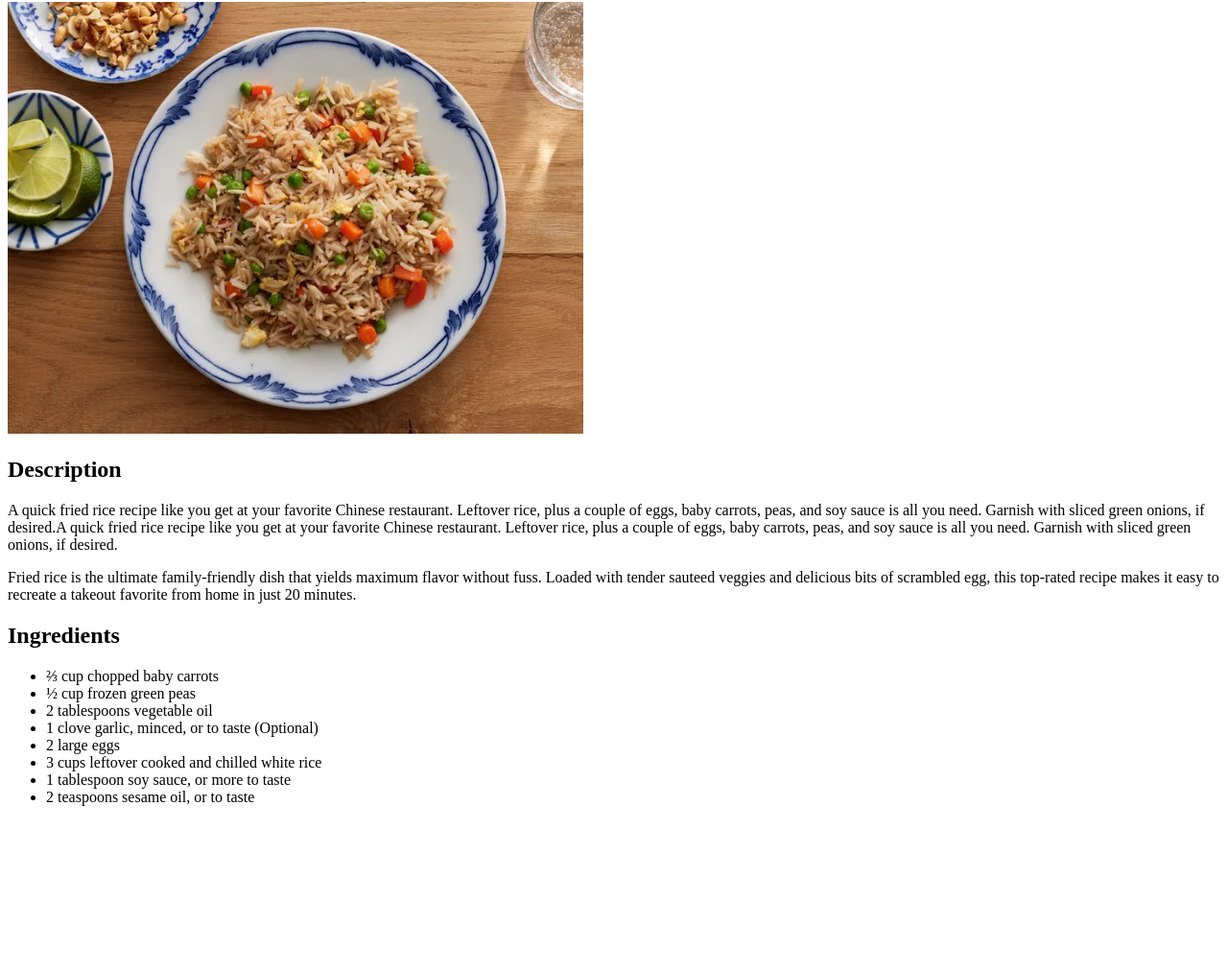
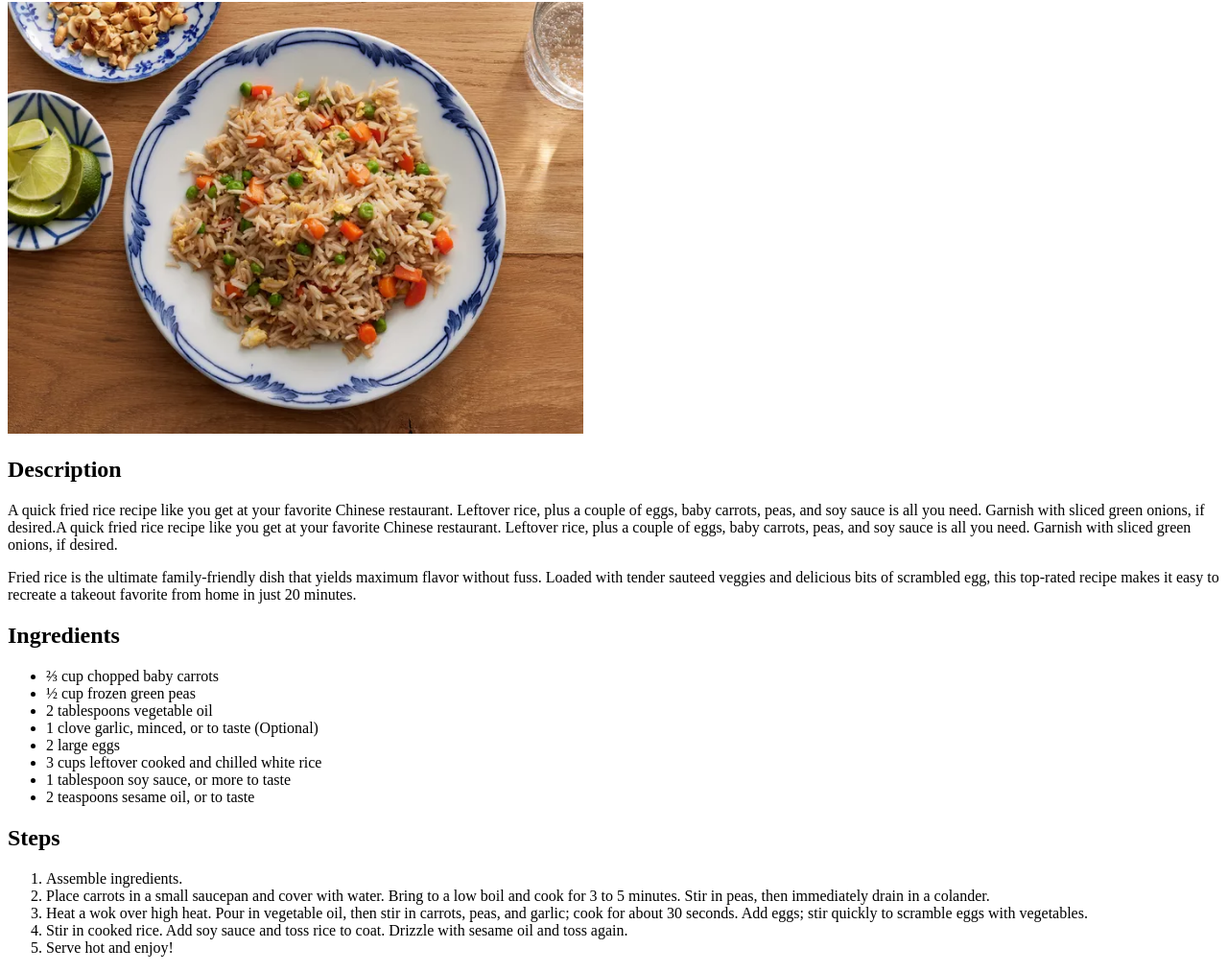
Before and after one commit to sardarabhay/odin-recipes, a plain HTML site: page recipes/friedrice.html in a window 1280 px wide. Shown: the part 78-1091 px from the top of the page at 96% size. Before the commit the page ends 934 px from the top, so only its background shows below. Drawn offline with Linux system fonts and the light colour scheme; files whose address does not match are found by name.

Commit message:
Add Steps h1 heading and ol steps list

```diff
--- a/recipes/friedrice.html
+++ b/recipes/friedrice.html
@@ -21,6 +21,14 @@
         <li>1 tablespoon soy sauce, or more to taste</li>
         <li>2 teaspoons sesame oil, or to taste</li>
     </ul>
+    <h2>Steps</h2>
+    <ol>
+        <li>Assemble ingredients.</li>
+        <li>Place carrots in a small saucepan and cover with water. Bring to a low boil and cook for 3 to 5 minutes. Stir in peas, then immediately drain in a colander.</li>
+        <li>Heat a wok over high heat. Pour in vegetable oil, then stir in carrots, peas, and garlic; cook for about 30 seconds. Add eggs; stir quickly to scramble eggs with vegetables.</li>
+        <li>Stir in cooked rice. Add soy sauce and toss rice to coat. Drizzle with sesame oil and toss again.</li>
+        <li>Serve hot and enjoy!</li>
+    </ol>
 
 
 </body>
```
